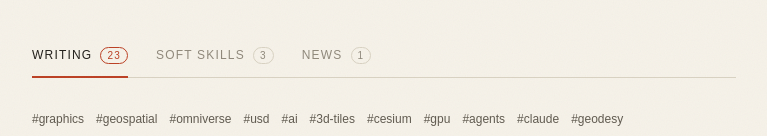
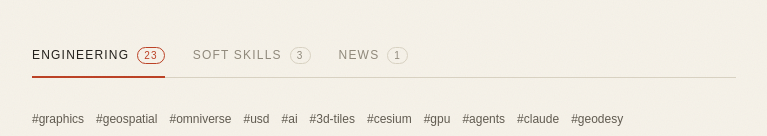
Before and after one commit to harrytruong0804/harrytruong0804.github.io, a Next.js app: page / in a window 1280 px wide. Shown: the part 202-338 px from the top of the page, without its empty margins (256-1023 px from the left). Built offline with nearby package versions, Linux system fonts and the light colour scheme; a web font is replaced by a local one.

Commit message:
Rename homepage tab: Writing -> Engineering
"Writing" named the medium (every post is writing) so it overlapped the
Soft skills topic tab. "Engineering" is a parallel topic — hard skills vs
soft skills — restoring a single MECE axis.

```diff
--- a/src/components/home-tabs.tsx
+++ b/src/components/home-tabs.tsx
@@ -73,7 +73,7 @@ export default function HomeTabs({
           ref={writingRef}
           id="writing"
           active={tab === "writing"}
-          label="Writing"
+          label="Engineering"
           count={writing.length}
           onClick={() => select("writing")}
         />
--- a/src/lib/posts.ts
+++ b/src/lib/posts.ts
@@ -9,7 +9,7 @@ export interface Post {
   description: string;
   date: string;
   tags: string[];
-  /** Homepage tab. Omitted = "engineering" (the default Writing tab). */
+  /** Homepage tab. Omitted = "engineering" (the default Engineering tab). */
   category?: Category;
 }
 
```
